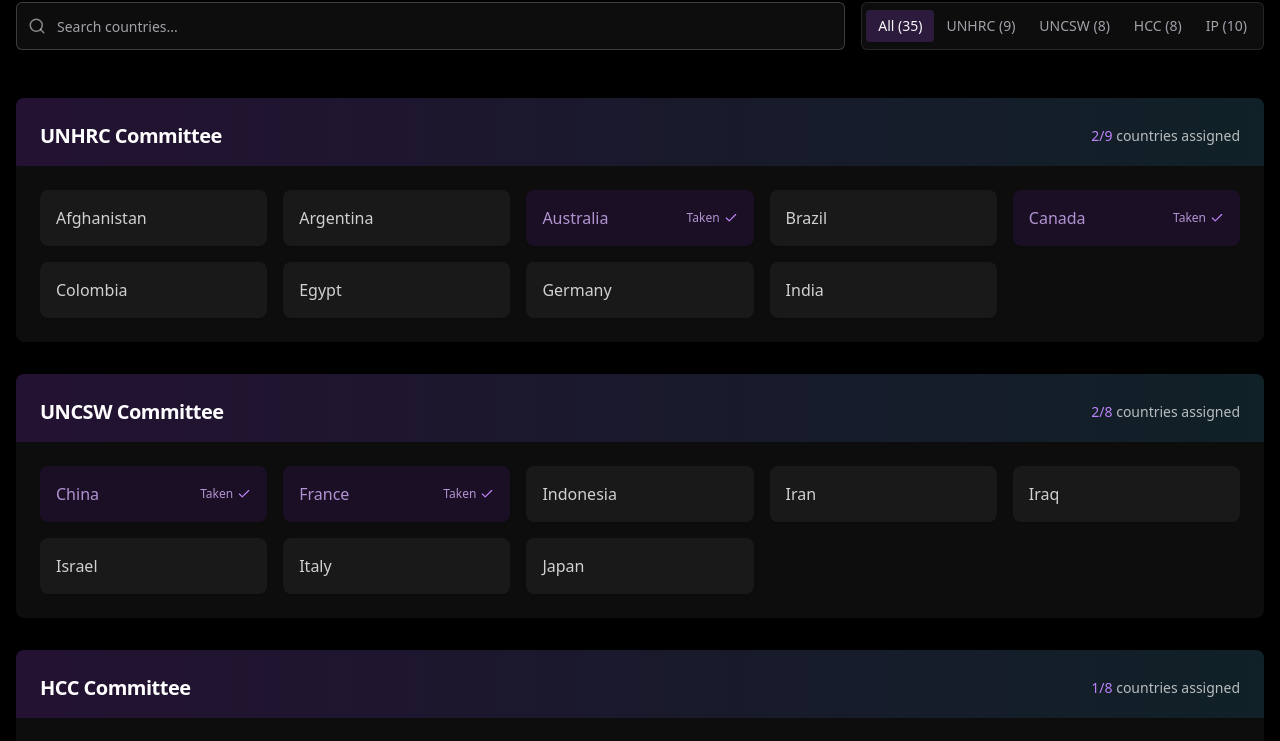
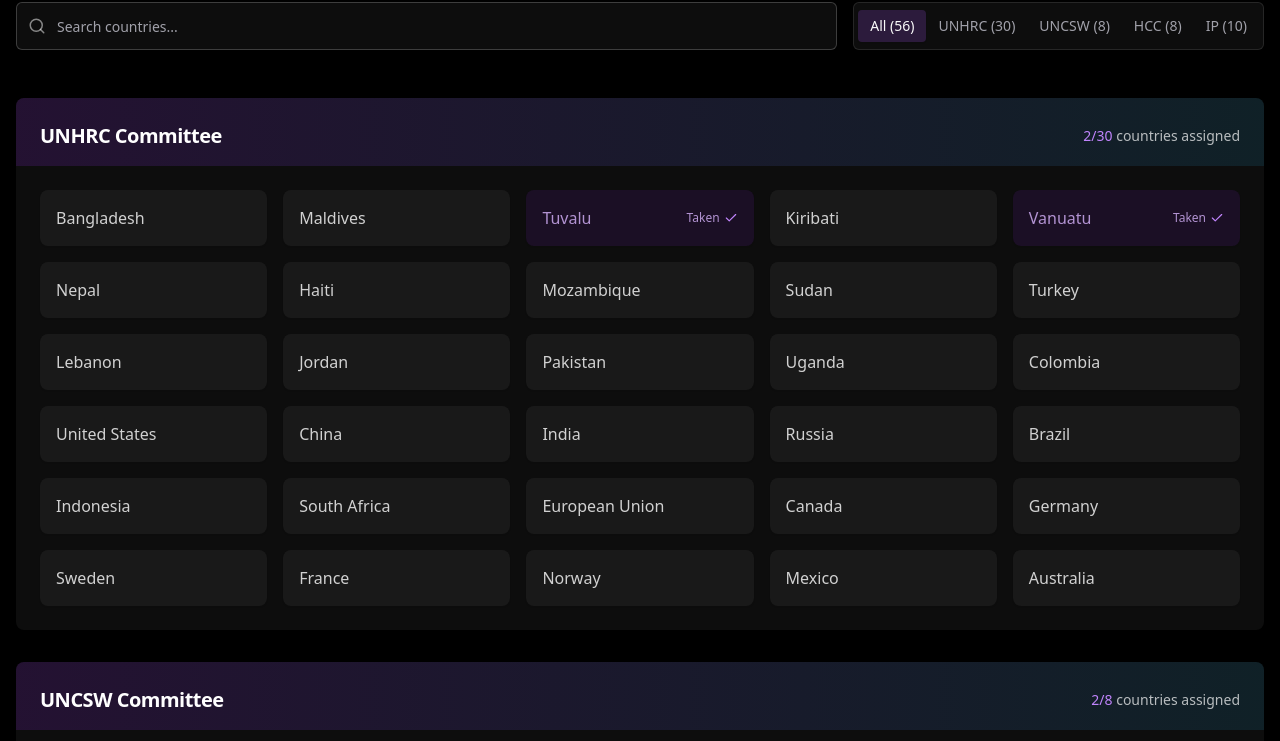
Before and after one commit to 0CODERKID/Zenith-MUN, a Next.js app: page / in a window 1280 px wide. Shown: the part 5494-6235 px from the top of the page. Built offline with nearby package versions, Linux system fonts and the light colour scheme.

Commit message:
countries update

```diff
--- a/components/countries-section.tsx
+++ b/components/countries-section.tsx
@@ -25,15 +25,36 @@ export default function CountriesSection() {
   // You can update this array later with the actual committee assignments
   const [countries, setCountries] = useState<Country[]>([
     // UNHRC Countries
-    { name: "Afghanistan", committee: "UNHRC", taken: false },
-    { name: "Argentina", committee: "UNHRC", taken: false },
-    { name: "Australia", committee: "UNHRC", taken: true },
+    { name: "Bangladesh", committee: "UNHRC", taken: false },
+    { name: "Maldives", committee: "UNHRC", taken: false },
+    { name: "Tuvalu", committee: "UNHRC", taken: true },
+    { name: "Kiribati", committee: "UNHRC", taken: false },
+    { name: "Vanuatu", committee: "UNHRC", taken: true },
+    { name: "Nepal", committee: "UNHRC", taken: false },
+    { name: "Haiti", committee: "UNHRC", taken: false },
+    { name: "Mozambique", committee: "UNHRC", taken: false },
+    { name: "Sudan", committee: "UNHRC", taken: false },
+    { name: "Turkey", committee: "UNHRC", taken: false },
+    { name: "Lebanon", committee: "UNHRC", taken: false },
+    { name: "Jordan", committee: "UNHRC", taken: false },
+    { name: "Pakistan", committee: "UNHRC", taken: false },
+    { name: "Uganda", committee: "UNHRC", taken: false },
+    { name: "Colombia", committee: "UNHRC", taken: false },
+    { name: "United States", committee: "UNHRC", taken: false },
+    { name: "China", committee: "UNHRC", taken: false },
+    { name: "India", committee: "UNHRC", taken: false },
+    { name: "Russia", committee: "UNHRC", taken: false },
     { name: "Brazil", committee: "UNHRC", taken: false },
-    { name: "Canada", committee: "UNHRC", taken: true },
-    { name: "Colombia", committee: "UNHRC", taken: false },
-    { name: "Egypt", committee: "UNHRC", taken: false },
+    { name: "Indonesia", committee: "UNHRC", taken: false },
+    { name: "South Africa", committee: "UNHRC", taken: false },
+    { name: "European Union", committee: "UNHRC", taken: false },
+    { name: "Canada", committee: "UNHRC", taken: false },
     { name: "Germany", committee: "UNHRC", taken: false },
-    { name: "India", committee: "UNHRC", taken: false },
+    { name: "Sweden", committee: "UNHRC", taken: false },
+    { name: "France", committee: "UNHRC", taken: false },
+    { name: "Norway", committee: "UNHRC", taken: false },
+    { name: "Mexico", committee: "UNHRC", taken: false },
+    { name: "Australia", committee: "UNHRC", taken: false },
 
     // UNCSW Countries
     { name: "China", committee: "UNCSW", taken: true },
```
